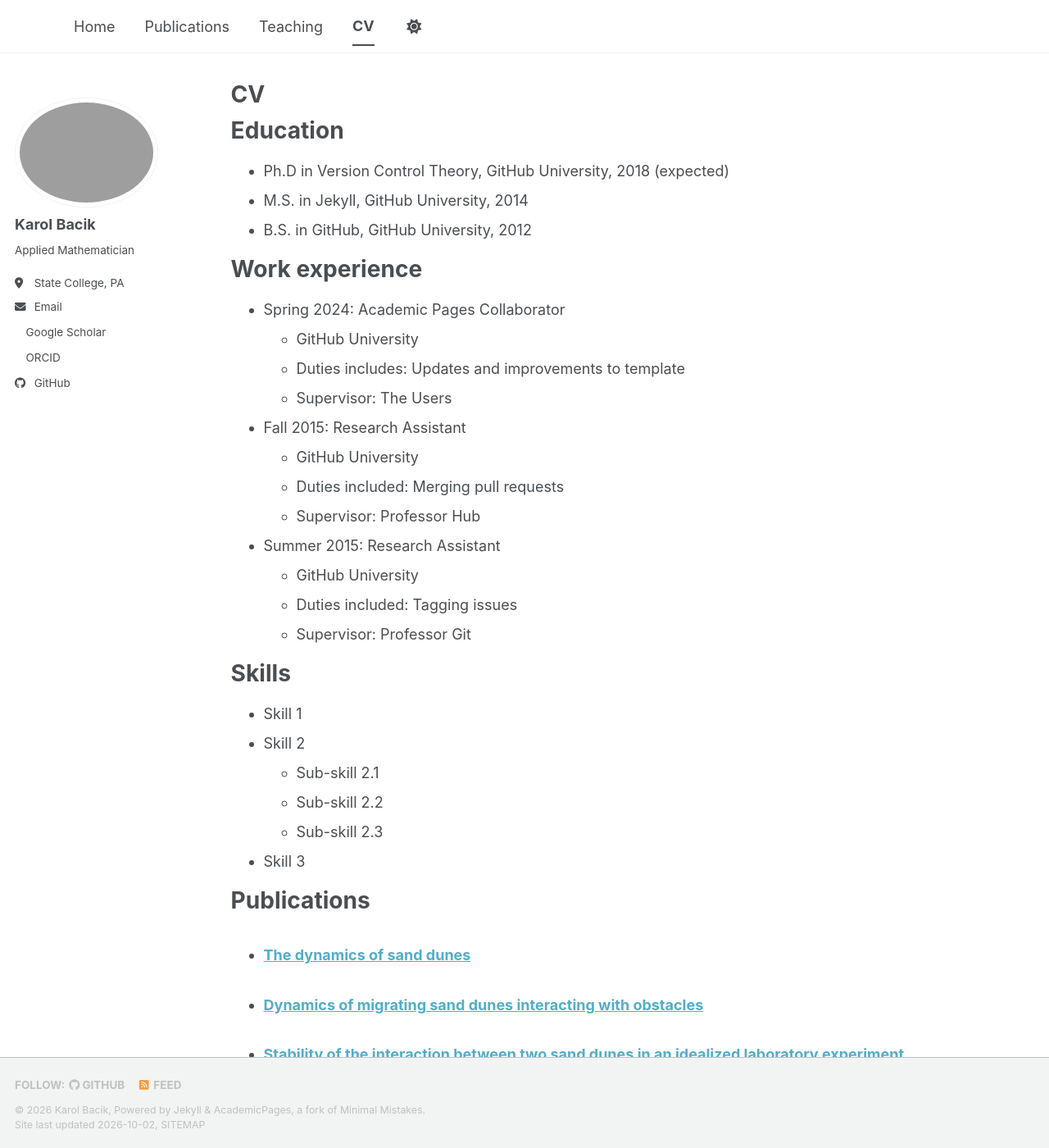
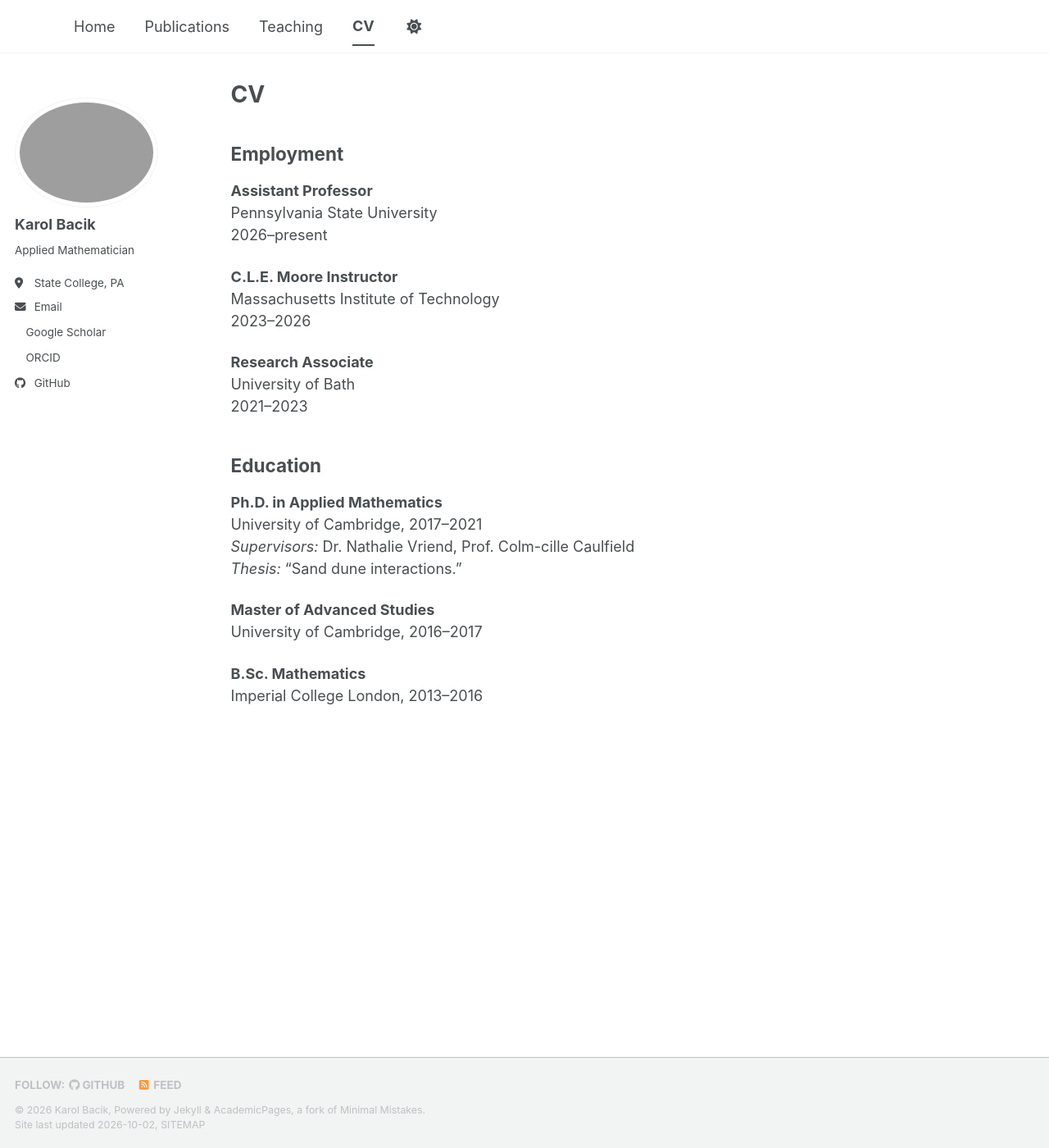
Before and after one commit to kbacikpsu/kbacikpsu.github.io, a Jekyll site: the page built from _pages/cv.md, in a window 1280 px wide and 1400 px high. Shown: the whole window at 82% size. Built offline with Jekyll 4.4.1, drawn with Linux system fonts in a browser that asks for light colours; a style sheet for code colours, icons or effects is not loaded; some of the changed text lies outside the part shown.

Commit message:
Revise CV with updated employment and education sections
Updated CV with new employment history and education details.

```diff
--- a/_pages/cv.md
+++ b/_pages/cv.md
@@ -7,58 +7,48 @@ redirect_from:
   - /resume
 ---
 
+<style>
+  .page {
+    font-size: 0.75rem;
+  }
+  .page h2 {
+    font-size: 0.9rem;
+    margin-top: 1rem;
+    margin-bottom: 0.5rem;
+    font-weight: bold;
+  }
+  .page p {
+    margin: 0.1rem 0;
+    font-size: 0.75rem;
+    line-height: 1.3;
+  }
+</style>
+
 {% include base_path %}
 
-Education
-======
-* Ph.D in Version Control Theory, GitHub University, 2018 (expected)
-* M.S. in Jekyll, GitHub University, 2014
-* B.S. in GitHub, GitHub University, 2012
+## Employment
 
-Work experience
-======
-* Spring 2024: Academic Pages Collaborator
-  * GitHub University
-  * Duties includes: Updates and improvements to template
-  * Supervisor: The Users
+**Assistant Professor**
+Pennsylvania State University
+2026–present
 
-* Fall 2015: Research Assistant
-  * GitHub University
-  * Duties included: Merging pull requests
-  * Supervisor: Professor Hub
+**C.L.E. Moore Instructor**
+Massachusetts Institute of Technology
+2023–2026
 
-* Summer 2015: Research Assistant
-  * GitHub University
-  * Duties included: Tagging issues
-  * Supervisor: Professor Git
+**Research Associate**
+University of Bath
+2021–2023
 
-Skills
-======
-* Skill 1
-* Skill 2
-  * Sub-skill 2.1
-  * Sub-skill 2.2
-  * Sub-skill 2.3
-* Skill 3
+## Education
 
-Publications
-======
-  <ul>{% for post in site.publications reversed %}
-    {% include archive-single-cv.html %}
-  {% endfor %}</ul>
+**Ph.D. in Applied Mathematics**
+University of Cambridge, 2017–2021
+*Supervisors:* Dr. Nathalie Vriend, Prof. Colm-cille Caulfield
+*Thesis:* "Sand dune interactions."
 
-Talks
-======
-  <ul>{% for post in site.talks reversed %}
-    {% include archive-single-talk-cv.html  %}
-  {% endfor %}</ul>
+**Master of Advanced Studies**
+University of Cambridge, 2016–2017
 
-Teaching
-======
-  <ul>{% for post in site.teaching reversed %}
-    {% include archive-single-cv.html %}
-  {% endfor %}</ul>
-
-Service and leadership
-======
-* Currently signed in to 43 different slack teams
+**B.Sc. Mathematics**
+Imperial College London, 2013–2016
```
